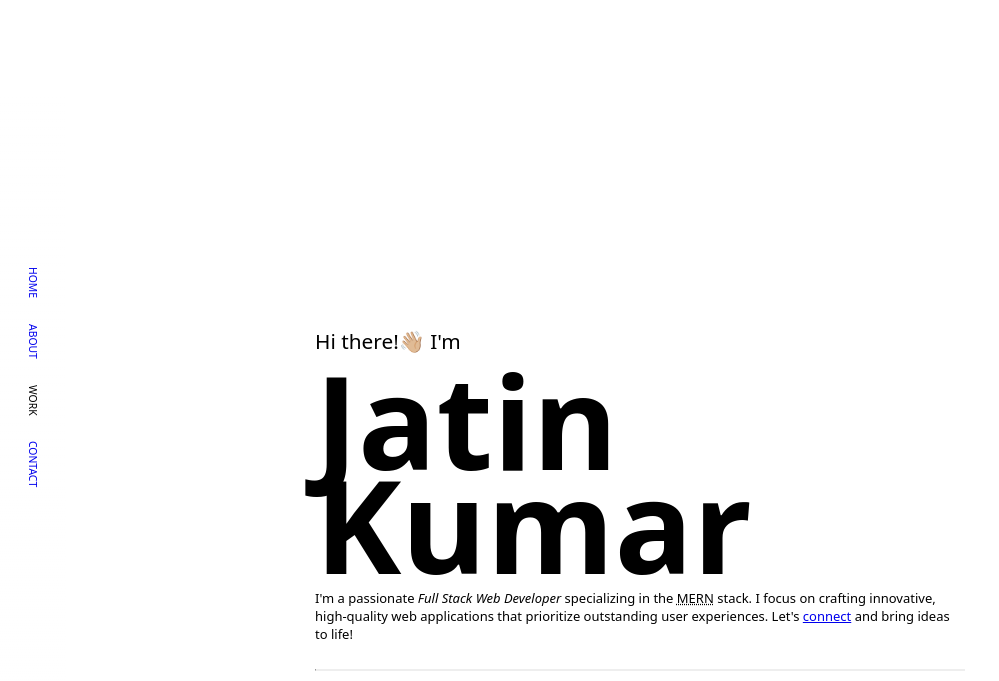
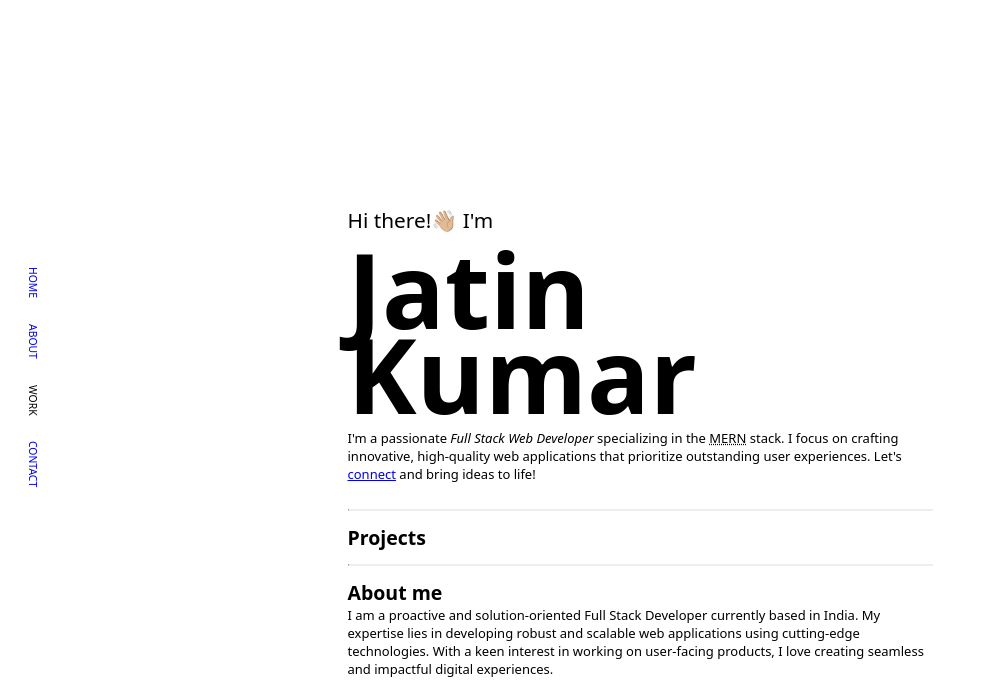
Before and after one commit to jatinkumar-me/portfolio, a website built with Vite: page index.html in a window 1280 px wide. Shown: the part 23-704 px from the top of the page, without its empty margins (0-999 px from the left). Built offline with nearby package versions, Linux system fonts and the light colour scheme; no server answers; animation ran at ten frames a second.

Commit message:
css changes

```diff
--- a/global.css
+++ b/global.css
@@ -97,7 +97,7 @@ hr {
     flex-direction: column;
     align-items: flex-end;
     justify-content: center;
-    font-size: 0.8rem;
+    font-size: 0.8em;
     padding: 0 2rem;
     gap: 2rem;
 }
@@ -112,7 +112,7 @@ hr {
 *
 */
 .hero-section {
-    min-height: 80vh;
+    min-height: 60vh;
     display: flex;
     flex-direction: column;
     justify-content: flex-end;
@@ -124,14 +124,14 @@ hr {
 }
 
 .main-text {
-    font-size: 10rem;
-    line-height: 8rem;
+    font-size: 8rem;
+    line-height: 6.5rem;
     padding: 1rem 0;
 }
 
 .hand-shake {
-    position: relative;
-    transform-origin: top 0;
+    transform-origin: 70% 70%;
+    display: inline-block;
 }
 
 /**
@@ -153,19 +153,16 @@ hr {
     animation-name: wave-animation;
     animation-duration: 2s;
     animation-iteration-count: infinite;
-    transform-origin: 70% 70%;
-    display: inline-block;
 }
 
-/* Create a simple responsive flex layout*/
-.container {
-    max-width: 80rem;
+.main-container {
+    max-width: calc(min(45rem, 85vw));
+    margin: auto;
+}
+
     display: flex;
 }
 
-.main-container {
-    max-width: calc(min(50rem, 85vw));
-    margin: auto;
 }
 
 /* Style a card component */
```
